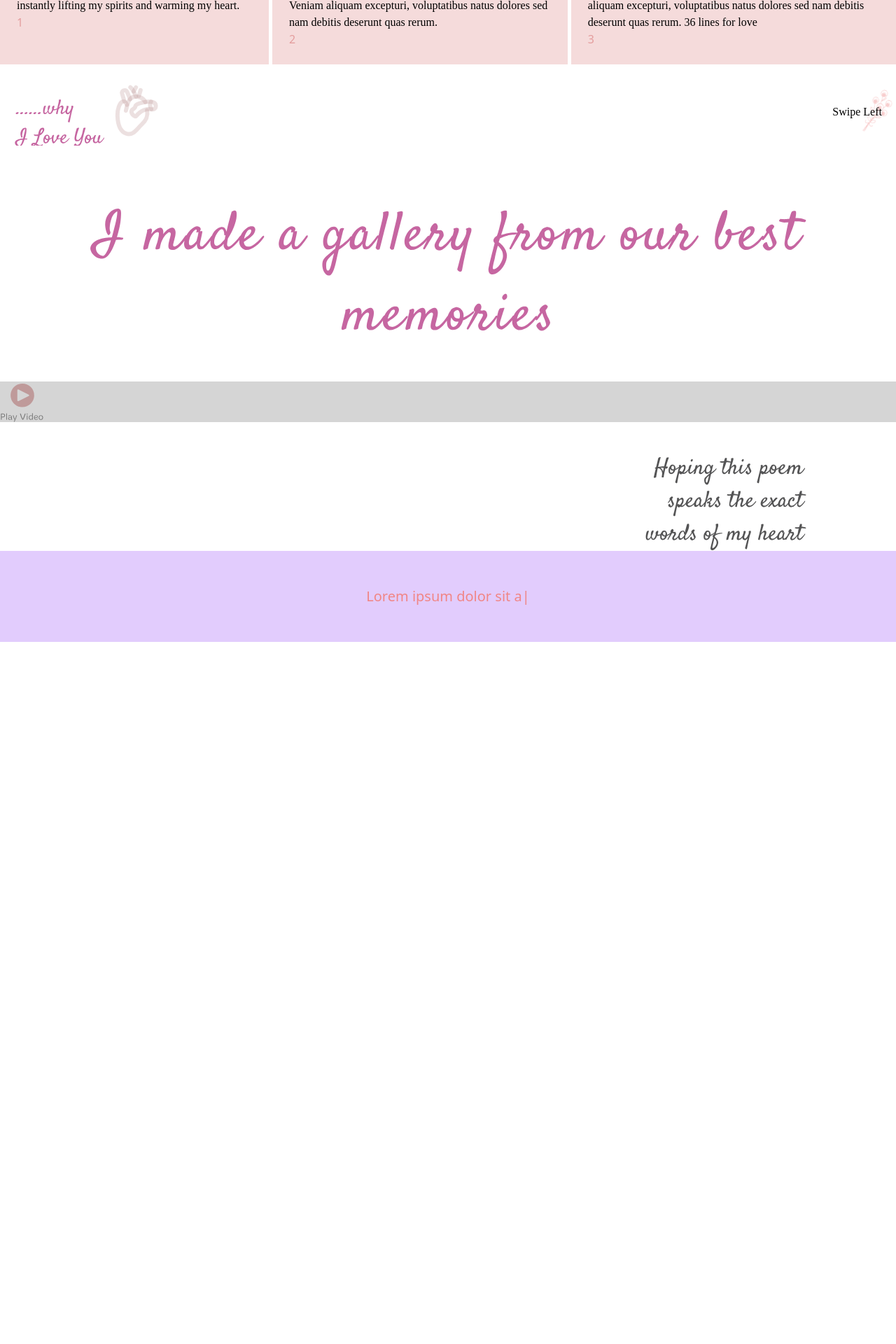
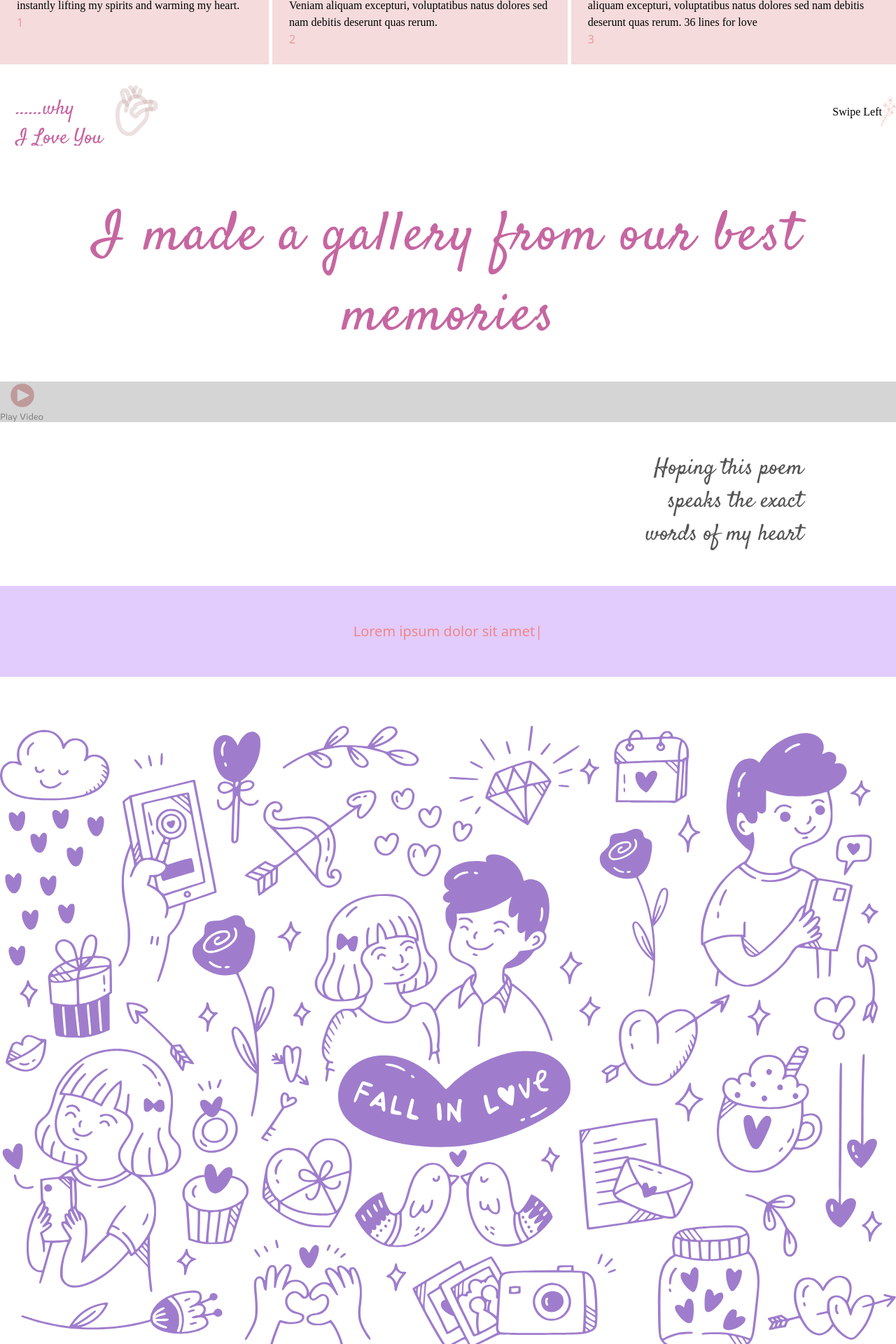
Before and after one commit to tosxin-456/angel-memiores, a React (Vite) app: page / in a window 1280 px wide. Shown: the part 600-2520 px from the top of the page at 70% size. Before the commit the page ends 1517 px from the top, so only its background shows below. Built offline with nearby package versions, Linux system fonts and the light colour scheme; a web font is replaced by a local one.

Commit message:
added the remainig

```diff
--- /dev/null
+++ b/src/pages/components/LittleMore.jsx
@@ -0,0 +1,22 @@
+import { Box, Text } from '@chakra-ui/react'
+import React from 'react'
+
+
+
+function LittleMore() {
+  return (
+    <Box
+    marginTop={'500px'}
+    marginBottom={'100px'}
+    fontFamily='"Satoshi", "sans-serif"'
+    fontWeight={'500'}
+    className='text-2xl text-center'
+    >
+      <Text>
+        A little more
+      </Text>
+    </Box>
+  )
+}
+
+export default LittleMore
--- /dev/null
+++ b/src/pages/components/keepScrolling.jsx
@@ -0,0 +1,22 @@
+import { Box, Text } from '@chakra-ui/react'
+import React from 'react'
+
+
+
+function KeepScrolling() {
+  return (
+    <Box
+    marginTop={'500px'}
+    marginBottom={'500px'}
+    fontFamily='"Satoshi", "sans-serif"'
+    fontWeight={'500'}
+    className='text-2xl text-center'
+    >
+      <Text>
+        Keep Scrolling!!!
+      </Text>
+    </Box>
+  )
+}
+
+export default KeepScrolling
--- /dev/null
+++ b/src/pages/components/loveImage.jsx
@@ -0,0 +1,21 @@
+import React from 'react'
+import fall from '../../assets/love images/Fall in Love.svg'
+import { Image, Box } from '@chakra-ui/react'
+
+
+
+
+function LoveImage() {
+  return (
+    <Box
+    marginTop={'70px'}
+    // className='bg-black'
+    >
+      <Image
+      width={'100%'}
+      src={fall} />
+    </Box>
+  )
+}
+
+export default LoveImage
--- a/src/pages/components/poem.jsx
+++ b/src/pages/components/poem.jsx
@@ -42,6 +42,7 @@ function Poem() {
       backgroundColor={'rgba(154, 81, 248, 0.29)'}
       width={'100%'}
       m={'auto'}
+      marginTop={'50px'}
       p={'50px'}
       textAlign={'center'}
       >
--- /dev/null
+++ b/src/pages/components/will yoube.jsx
@@ -0,0 +1,21 @@
+import React from 'react'
+import fall from '../../assets/love images/Will you be.svg'
+import { Image, Box } from '@chakra-ui/react'
+
+
+
+
+function WillyouBe() {
+  return (
+    <Box
+    marginTop={'70px'}
+    // className='bg-black'
+    >
+      <Image
+      width={'100%'}
+      src={fall} />
+    </Box>
+  )
+}
+
+export default WillyouBe
--- a/src/pages/index/index.jsx
+++ b/src/pages/index/index.jsx
@@ -12,6 +12,12 @@ import Gallery from '../components/gallery'
 import Video from '../components/video'
 import Flower from '../components/flower'
 import Poem from '../components/poem'
+import LoveImage from '../components/loveImage'
+import KeepScrolling from '../components/keepScrolling'
+import LittleMore from '../components/LittleMore'
+import WillyouBe from '../components/will yoube'
+
+
 
 
 
@@ -72,9 +78,9 @@ function StartPage() {
         <Image
         zIndex={-1}
         position={'absolute'}
-        width={'30px'}
+        width={'20px'}
         src={flower} id='sway'
-        marginLeft={'50px'}
+        marginLeft={'70px'}
         />
         <Text
         fontFamily='"Satoshi", "sans-serif"'
@@ -87,6 +93,12 @@ function StartPage() {
        <Gallery/>
        <Video/>
        <Poem/>
+       <LoveImage/>
+       <KeepScrolling/>
+       <KeepScrolling/>
+       <KeepScrolling/>
+       <LittleMore/>
+       <WillyouBe/>
        {/* <Box
           zIndex={-5}
           position={'absolute'}
```
Also changed, not shown: src/assets/love images/Fall in Love.svg (added), src/assets/love images/Will you be.svg (added).
